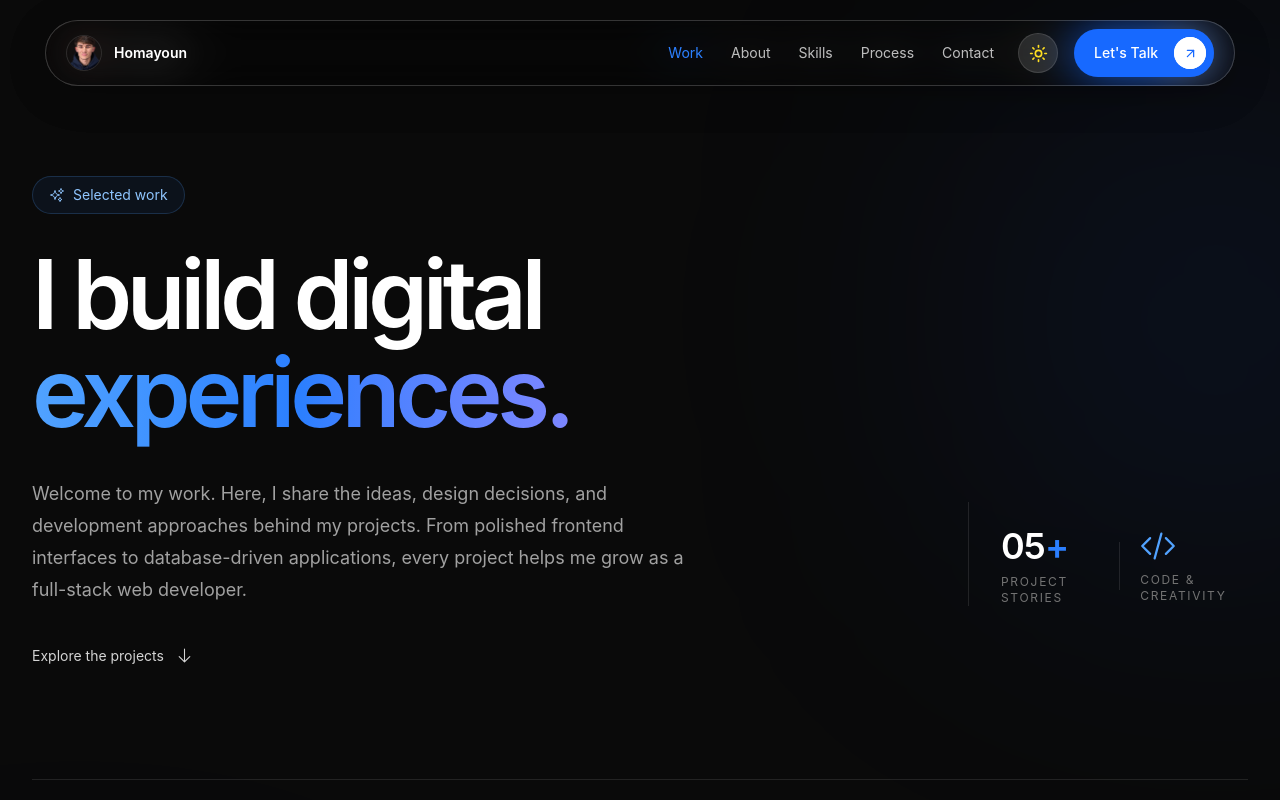
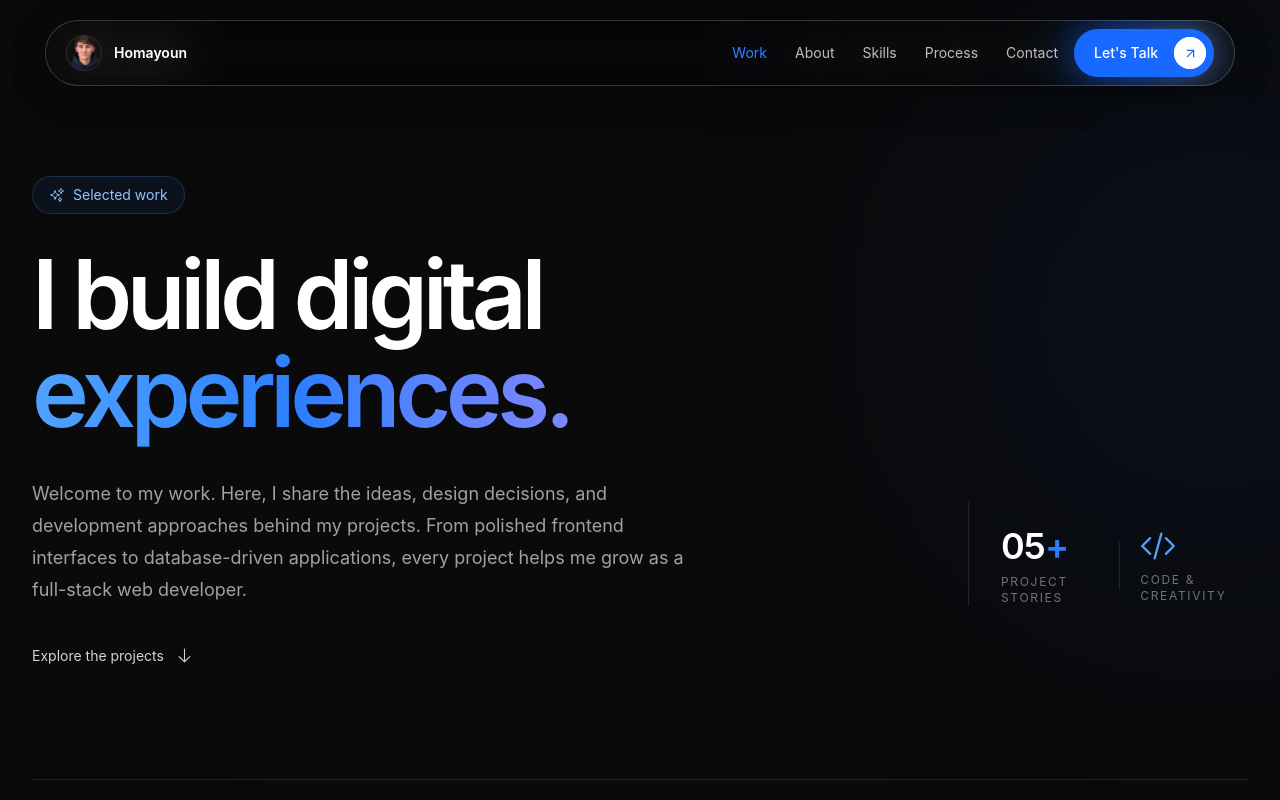
Before and after one commit to homayounsamadi42-cpu/React_portfolio, a React (Vite) app: page /work in a window 1280 px wide. Shown: the top 800 px of the page. Built offline with nearby package versions, Linux system fonts and the light colour scheme.

Commit message:
fix: correct email address and update location link in Contact component refactor: remove unused ThemeToggle component from Navbar

```diff
--- a/src/components/Contact/Contact.jsx
+++ b/src/components/Contact/Contact.jsx
@@ -12,14 +12,14 @@ import {
 const contactInfo = [
   {
     label: "EMAIL",
-    value: "your.homayounsamdi42@gamil.com",
+    value: "homayounsamdi42@gamil.com",
     href: "mailto:homayounsamadi42@gmail.com",
     icon: Mail,
   },
   {
     label: "LOCATION",
     value: "Afghanistan",
-    href: "https://maps.google.com/?q=Afghanistan",
+    href: "https://maps.google.com/?q=Afghanistan/?p=Kabul",
     icon: MapPin,
   },
   {
@@ -51,15 +51,12 @@ export default function Contact() {
     subject: "",
     message: "",
   });
-
   const handleChange = (event) => {
     setForm({
       ...form,
       [event.target.name]: event.target.value,
     });
   };
-
-
 const handleSubmit = async (event) => {
   event.preventDefault();
 
@@ -372,7 +369,6 @@ const handleSubmit = async (event) => {
                     className="transition-transform group-hover:-translate-y-0.5 group-hover:translate-x-1"
                   />
                 </motion.button>
-
                 {submitStatus.message && (
                   <p
                     role="status"
--- a/src/components/Navbar/Navbar.jsx
+++ b/src/components/Navbar/Navbar.jsx
@@ -31,7 +31,6 @@ export default function Navbar() {
     }
     previousScrollY.current = currentY;
   });
-
   const navItems = [
     { name: "Work", href: "/work" },
     { name: "About", href: "#about" },
@@ -79,59 +78,6 @@ export default function Navbar() {
     return () => cancelAnimationFrame(frame);
   }, [location.pathname, location.hash]);
   const isWorkPage = location.pathname === "/work";
-  const ThemeToggle = ({ mobile = false }) => (
-    <motion.button
-      type="button"
-      onClick={toggleTheme}
-      whileTap={{ scale: 0.88 }}
-      whileHover={{ scale: 1.05 }}
-      aria-label={
-        isDark ? "Switch to light mode" : "Switch to dark mode"
-      }
-      title={isDark ? "Switch to light mode" : "Switch to dark mode"}
-      className={`
-        relative flex shrink-0 items-center justify-center
-        overflow-hidden rounded-full border
-        transition-colors duration-300
-        ${
-          mobile
-            ? "h-11 w-11"
-            : "h-10 w-10"
-        }
-        ${
-          isDark
-            ? "border-white/10 bg-white/10 text-yellow-300 hover:bg-white/20"
-            : "border-neutral-900/10 bg-neutral-900/5 text-blue-600 hover:bg-neutral-900/10"
-        }
-      `}
-    >
-      <AnimatePresence mode="wait" initial={false}>
-        {isDark ? (
-          <motion.span
-            key="sun"
-            initial={{ opacity: 0, rotate: -90, scale: 0.6 }}
-            animate={{ opacity: 1, rotate: 0, scale: 1 }}
-            exit={{ opacity: 0, rotate: 90, scale: 0.6 }}
-            transition={{ duration: 0.2 }}
-            className="flex items-center justify-center"
-          >
-            <Sun size={19} />
-          </motion.span>
-        ) : (
-          <motion.span
-            key="moon"
-            initial={{ opacity: 0, rotate: 90, scale: 0.6 }}
-            animate={{ opacity: 1, rotate: 0, scale: 1 }}
-            exit={{ opacity: 0, rotate: -90, scale: 0.6 }}
-            transition={{ duration: 0.2 }}
-            className="flex items-center justify-center"
-          >
-            <Moon size={19} />
-          </motion.span>
-        )}
-      </AnimatePresence>
-    </motion.button>
-  );
 
   return (
     <>
@@ -282,9 +228,6 @@ export default function Navbar() {
                   )
                 )}
               </div>
-              <div className="ml-6">
-                <ThemeToggle />
-              </div>
               <div className="ml-4 shrink-0">
                 <Button
                   text="Let's Talk"
@@ -296,11 +239,7 @@ export default function Navbar() {
             </motion.div>
           )}
         </AnimatePresence>
-        {compact && (
-          <div className="ml-auto hidden md:block">
-            <ThemeToggle />
-          </div>
-        )}
+
         <motion.button
           type="button"
           whileTap={{ scale: 0.9 }}
```
